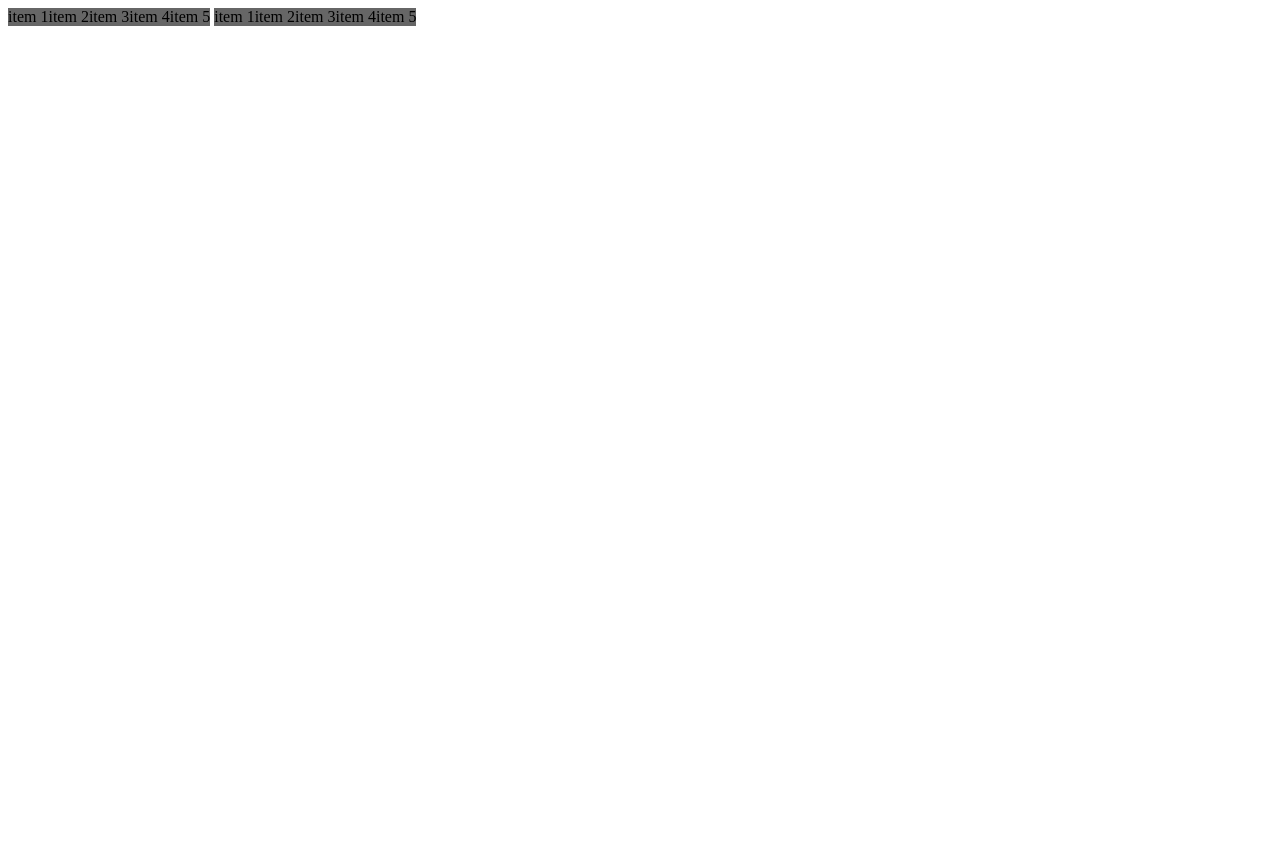
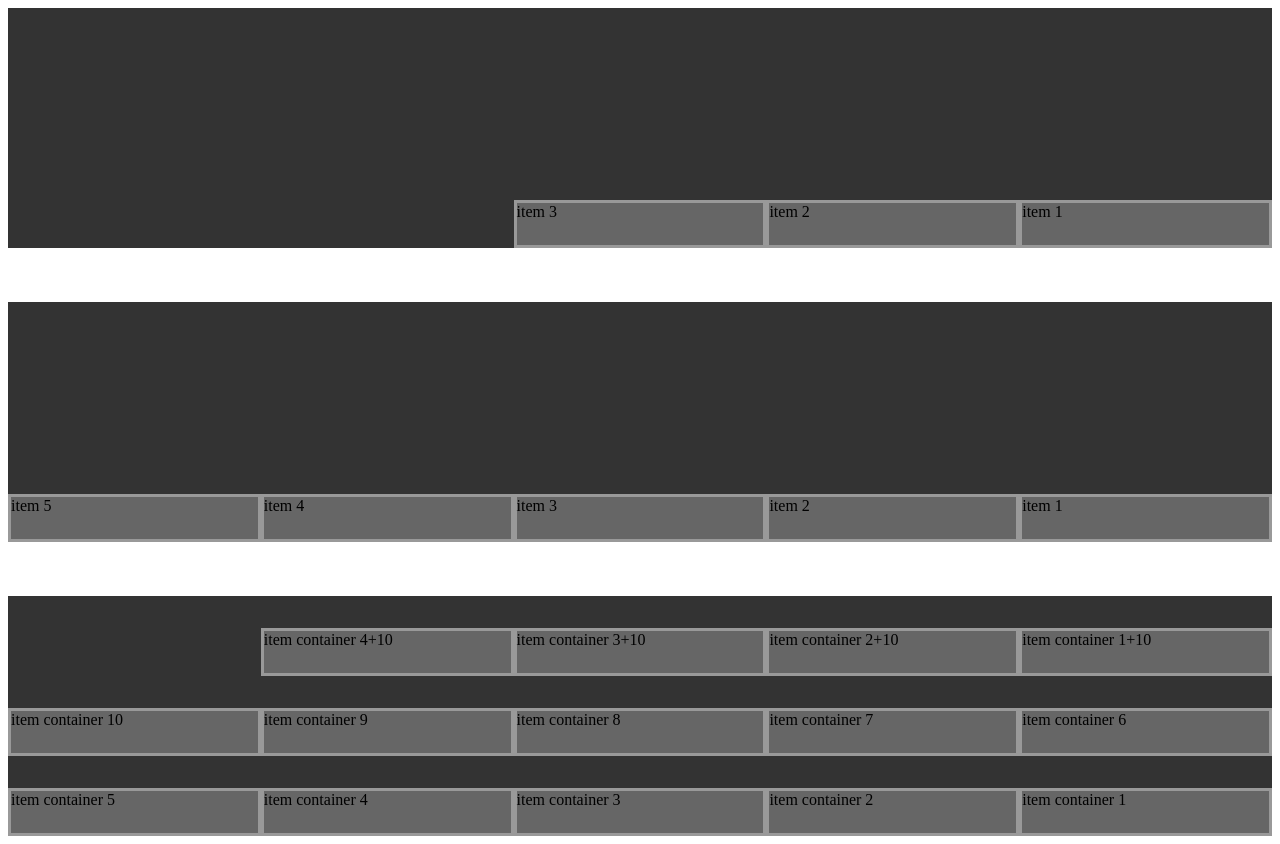
Before and after one commit to ethanial1/WebCindario, a plain HTML site: page Basic/CSS/FlexBox/index.html in a window 1280 px wide. Before the commit the page ends 800 px from the top, so only its background shows below. Drawn offline with Linux system fonts and the light colour scheme.

Commit message:
Flex direction and flex wrap

```diff
--- a/Basic/CSS/FlexBox/index.html
+++ b/Basic/CSS/FlexBox/index.html
@@ -12,9 +12,8 @@
         <article class="item">item 1</article>
         <article class="item">item 2</article>
         <article class="item">item 3</article>
-        <article class="item">item 4</article>
-        <article class="item">item 5</article>
     </section>
+    <br><br><br>
     <section class="container">
         <article class="item">item 1</article>
         <article class="item">item 2</article>
@@ -22,5 +21,23 @@
         <article class="item">item 4</article>
         <article class="item">item 5</article>
     </section>
+    <br><br><br>
+    <section class="container">
+        <article class="item">item container 1</article>
+        <article class="item">item container 2</article>
+        <article class="item">item container 3</article>
+        <article class="item">item container 4</article>
+        <article class="item">item container 5</article>
+        <article class="item">item container 6</article>
+        <article class="item">item container 7</article>
+        <article class="item">item container 8</article>
+        <article class="item">item container 9</article>
+        <article class="item">item container 10</article>
+        <acticle class="item">item container 1+10</acticle>
+        <acticle class="item">item container 2+10</acticle>
+        <acticle class="item">item container 3+10</acticle>
+        <acticle class="item">item container 4+10</acticle>
+    </section>
+
 </body>
 </html>
--- a/Basic/CSS/FlexBox/style.css
+++ b/Basic/CSS/FlexBox/style.css
@@ -1,9 +1,21 @@
+*,
+*::after,
+*::before {
+    box-sizing: border-box;
+}
+
 .container {
     background-color: #333;
-    /*display: flex; */
-    display: inline-flex;
+    height: 30vh;
+    display: flex;
+    /* display: inline-flex; */
+    flex-direction: row-reverse; /* row | row-reverse | column | column-reverse */
+    flex-wrap: wrap-reverse; /* wrap | wrap-reverse */
 }
 
 .item {
+    border: medium solid #999;
+    width: 20%;
+    height: 20%;
     background-color: #666;
 }
```
